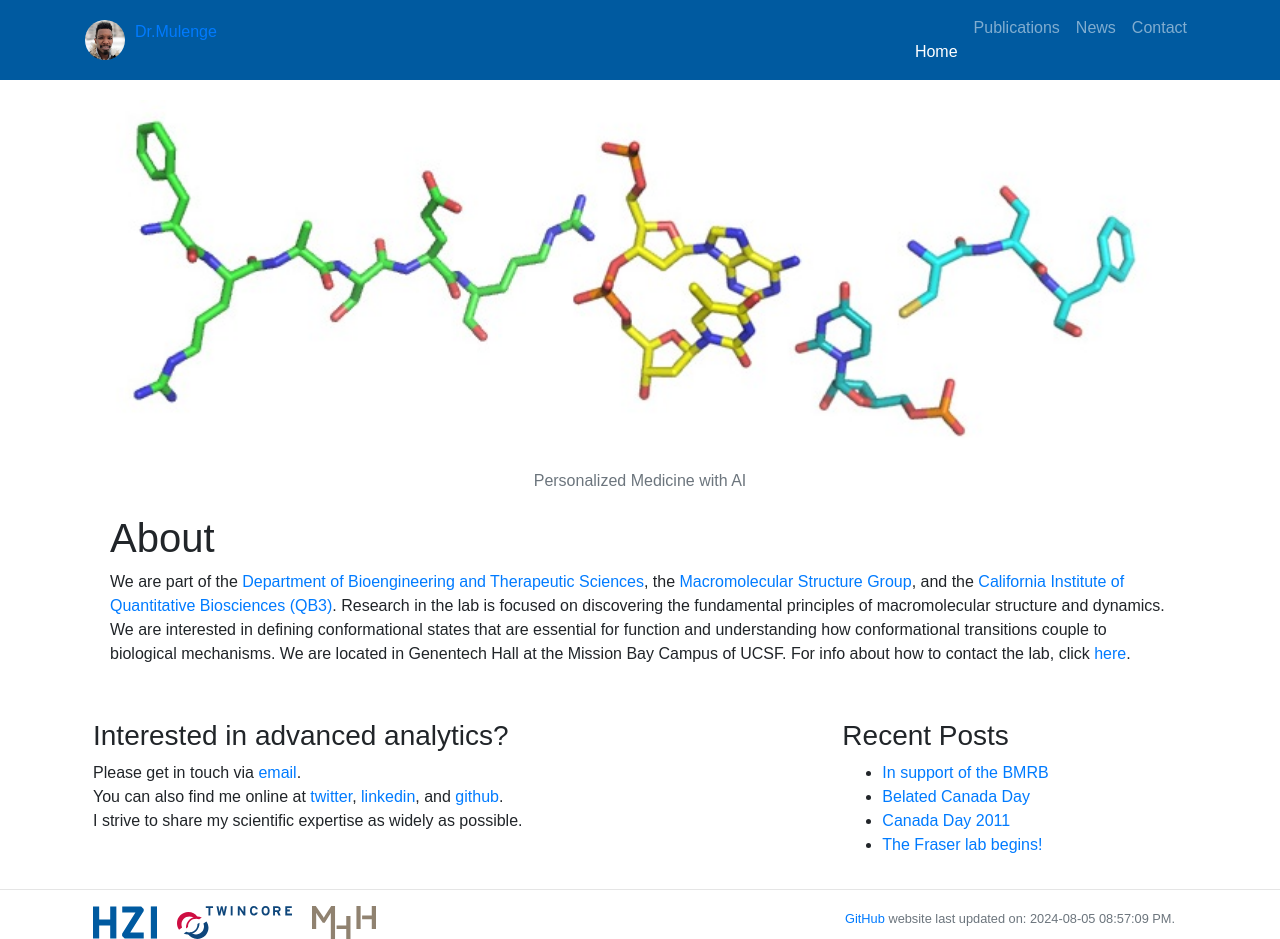
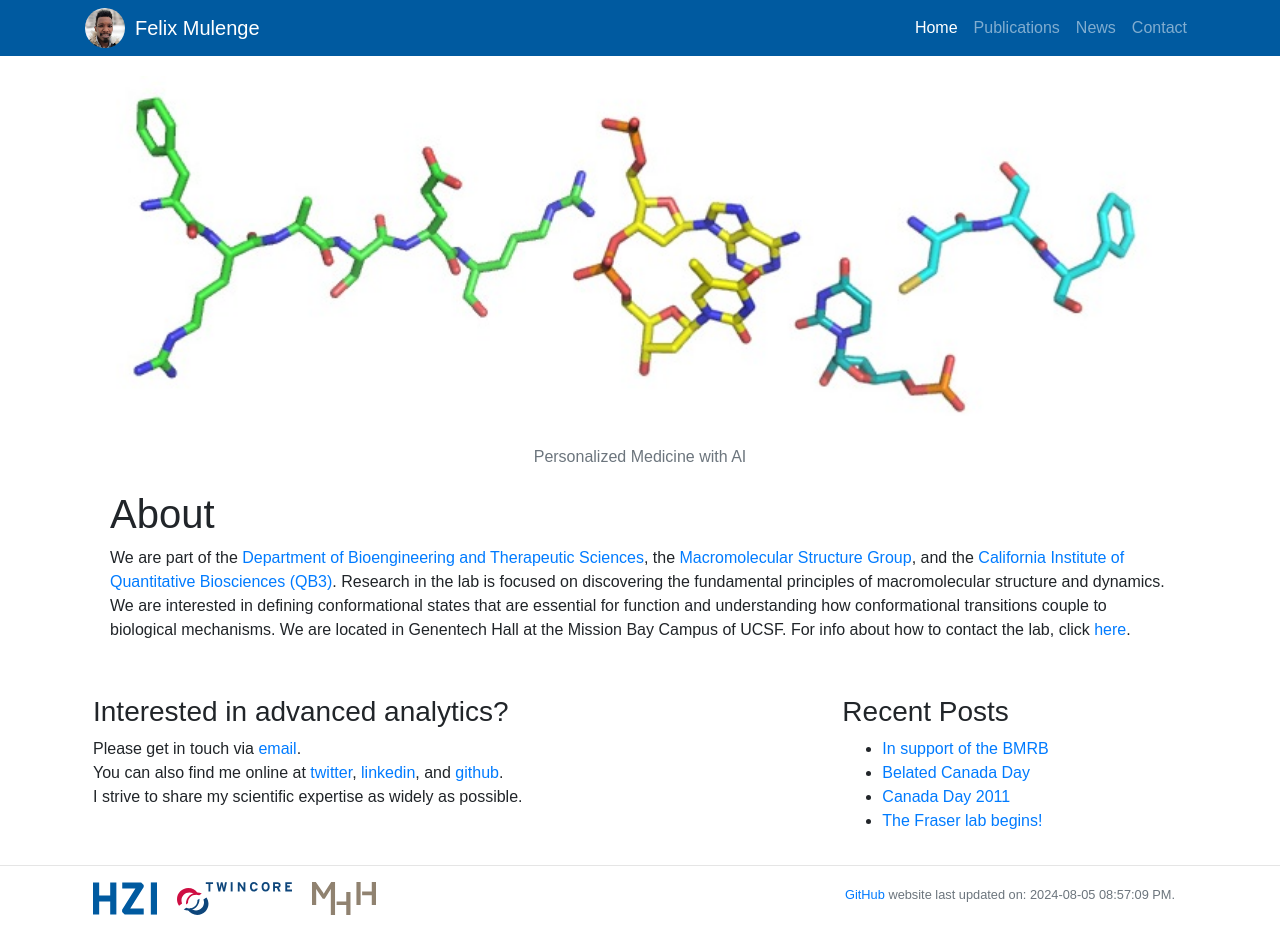
Before and after one commit to fmulenge/fmulenge.github.io, a Jekyll site: the page built from index.md, in a window 1280 px wide. Built offline with Jekyll 4.4.1, drawn with Linux system fonts in a browser that asks for light colours; after the commit the page ends 915 px from its top, so only the background shows below that.

Commit message:
Update header.html

```diff
--- a/_includes/header.html
+++ b/_includes/header.html
@@ -24,10 +24,8 @@
     <!-- Static navbar -->
     <nav class="navbar navbar-expand-lg navbar-dark" style="background-color: #005AA0">
       <div class="container">
-        <a href="#"><img class="avatar" src="/static/img/logo/host_logo.jpg" style="margin-right:10px" alt="">
-          Dr.Mulenge
-        </a>
-        <a class="navbar-brand">
+        <a href="#"><img class="avatar" src="/static/img/logo/host_logo.jpg" style="margin-right:10px" alt=""></a>
+        <a class="navbar-brand" sytle="front-weight:bold" href="/">{{site.name}}</a>
         <button type="button" class="navbar-toggler" data-toggle="collapse" data-target="#navbarContent" aria-controls="navbarContent" aria-expanded="false" aria-label="Toggle navigation">
           <span class="navbar-toggler-icon"></span>
         </button>
```
